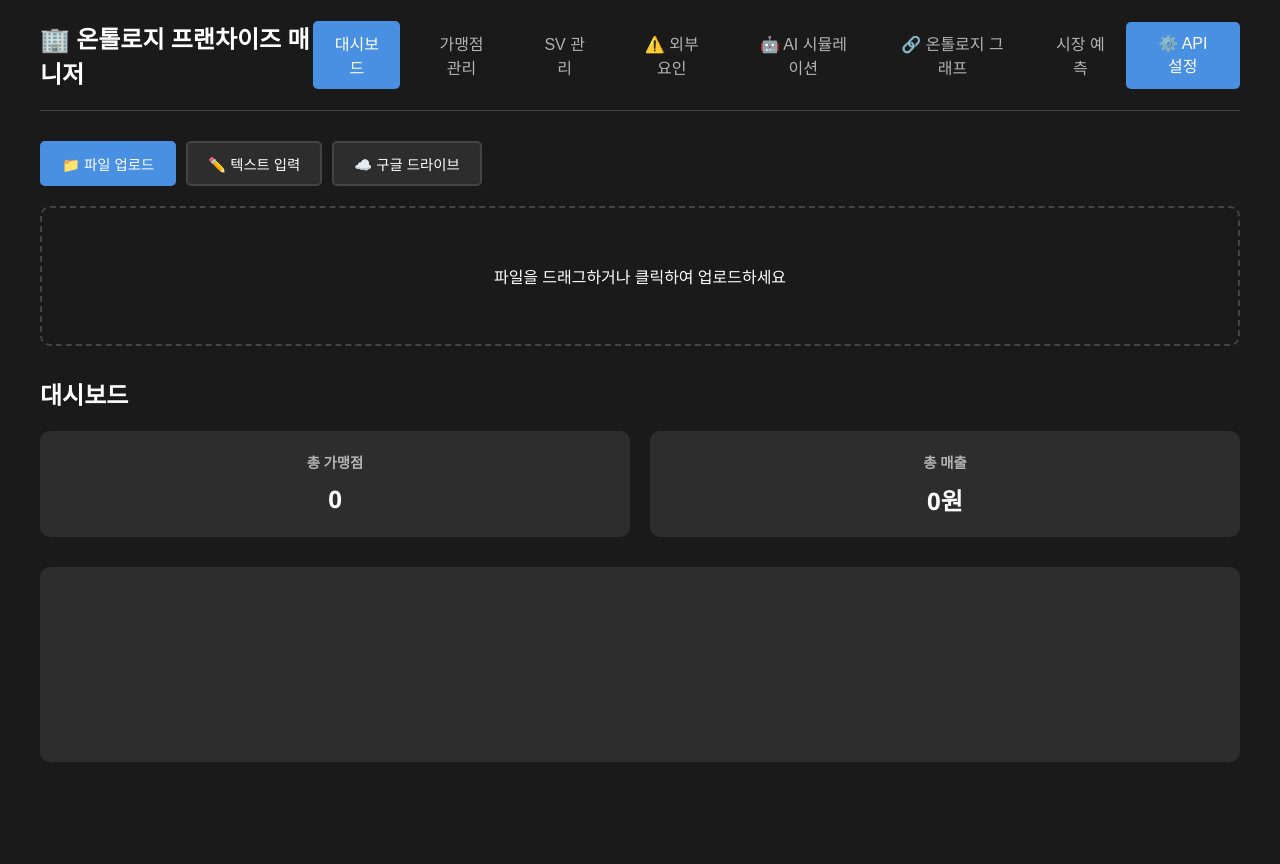
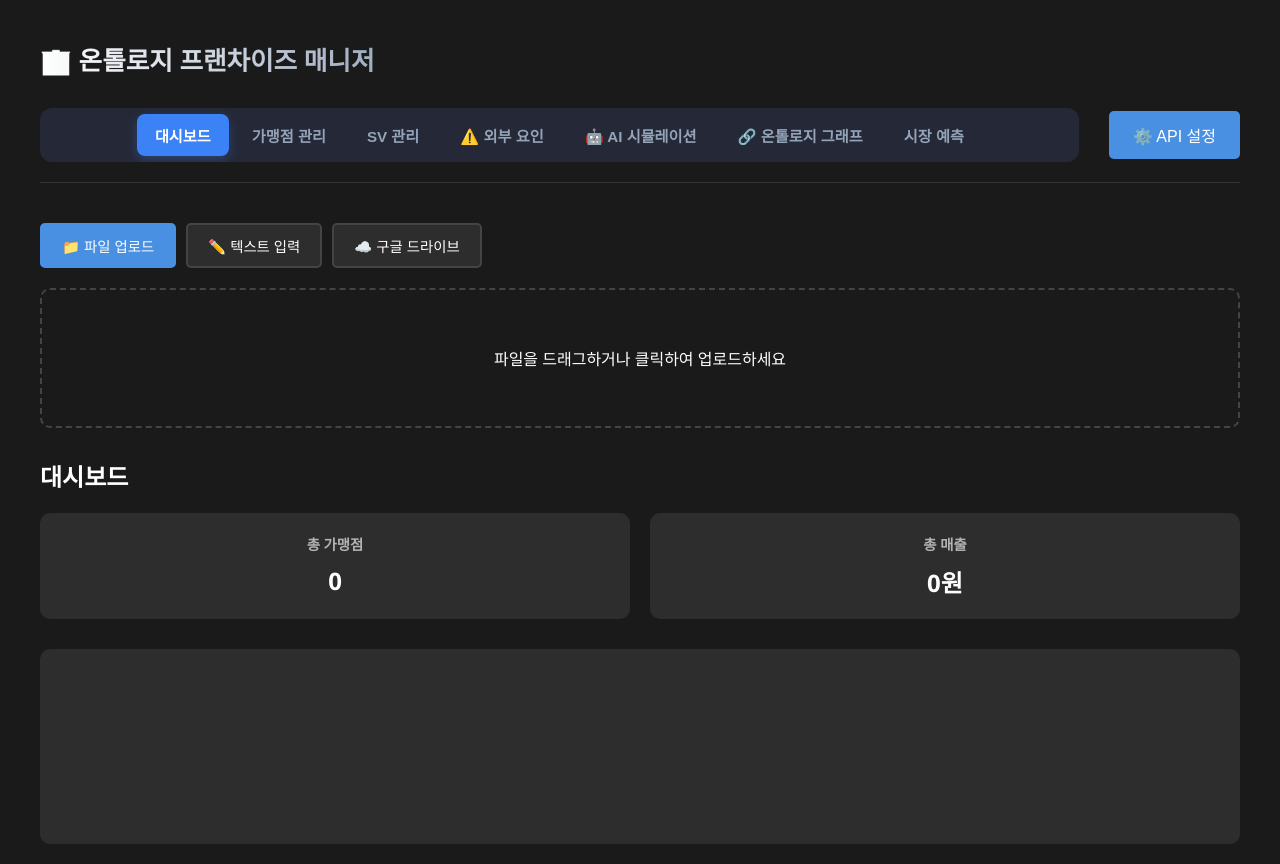
Before and after one commit to maritza7110/ontology-franchise-manager, a website: page public/index.html in a window 1280 px wide. Before the commit the page ends 800 px from the top, so only its background shows below. Drawn offline with nearby package versions, Linux system fonts and the light colour scheme; no server answers.

Commit message:
Refine UI: Improve header layout and tab styling

```diff
--- a/public/style.css
+++ b/public/style.css
@@ -22,42 +22,65 @@ body {
 
 header {
     display: flex;
-    justify-content: space-between;
     align-items: center;
-    margin-bottom: 30px;
-    border-bottom: 1px solid #444;
-    padding-bottom: 20px;
+    margin-bottom: 40px;
+    border-bottom: 1px solid #333;
+    padding: 20px 0;
+    gap: 30px;
+    flex-wrap: wrap;
 }
 
 h1 {
     margin: 0;
-    font-size: 1.5rem;
+    font-size: 1.6rem;
+    font-weight: 700;
+    background: linear-gradient(90deg, #fff, #a0aec0);
+    -webkit-background-clip: text;
+    -webkit-text-fill-color: transparent;
+    white-space: nowrap;
 }
 
 nav {
     display: flex;
-    gap: 10px;
+    gap: 5px;
+    background: #252836;
+    padding: 6px;
+    border-radius: 12px;
+    overflow-x: auto;
+    flex-grow: 1;
+    justify-content: center;
+}
+
+nav::-webkit-scrollbar {
+    display: none;
 }
 
 .tab-btn {
-    background: none;
+    background: transparent;
     border: none;
-    color: var(--secondary-text);
-    padding: 10px 20px;
+    color: #94a3b8;
+    padding: 10px 18px;
     cursor: pointer;
-    font-size: 1rem;
-    border-radius: 5px;
-    transition: all 0.3s;
+    font-size: 0.95rem;
+    font-weight: 600;
+    border-radius: 8px;
+    transition: all 0.2s ease;
+    white-space: nowrap;
 }
 
 .tab-btn:hover {
-    background-color: #333;
-    color: var(--text-color);
+    color: #fff;
+    background-color: rgba(255, 255, 255, 0.05);
 }
 
 .tab-btn.active {
-    background-color: var(--accent-color);
+    background-color: #3b82f6;
     color: white;
+    box-shadow: 0 4px 12px rgba(59, 130, 246, 0.3);
+}
+
+.api-settings {
+    margin-left: auto;
 }
 
 .upload-box {
```
